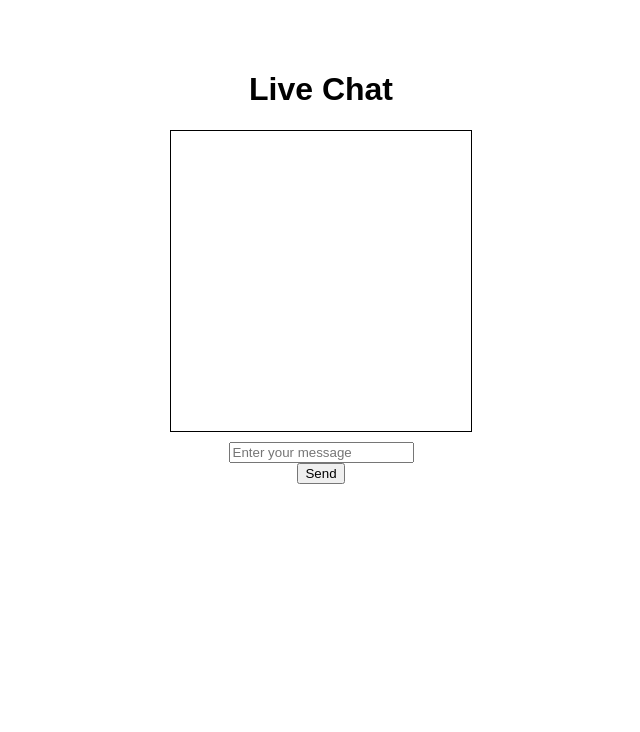
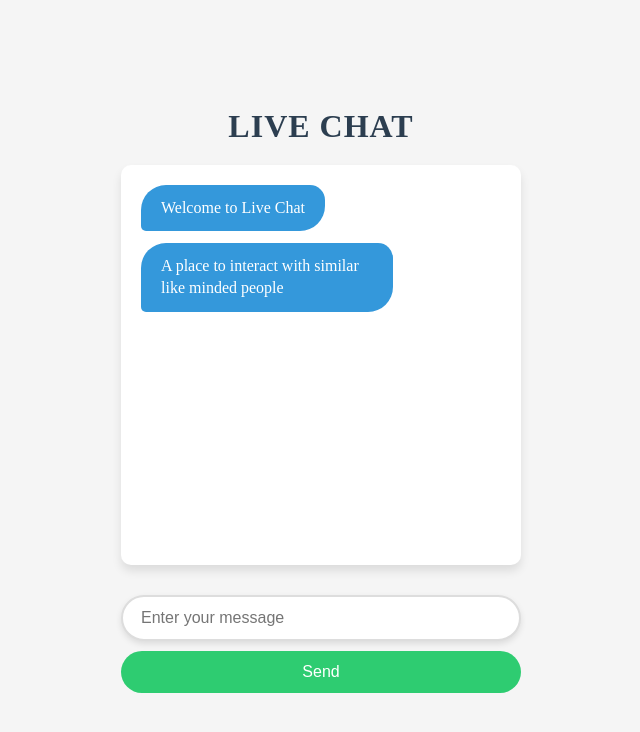
Before and after one commit to PrrajanSaravanan/Recoverypath, a website: page live-chat.html in a window 1280 px wide. Shown: the whole page, without its empty margins (319-959 px from the left). Drawn offline with Linux system fonts and the light colour scheme.

Commit message:
Update live-chat.html
updated

```diff
--- a/live-chat.html
+++ b/live-chat.html
@@ -3,85 +3,181 @@
 <head>
     <meta charset="UTF-8">
     <meta name="viewport" content="width=device-width, initial-scale=1.0">
-    <title>Document</title>
+    <title>Live Chat</title>
+
     <style>
-        body{
-            font-family: Arial, Helvetica, sans-serif;
-            display:flex;
-            flex-direction: column;
-            align-items: center;
-            margin: 50px;
+        * {
+            margin: 0;
+            padding: 0;
+            box-sizing: border-box;
         }
-        #messages{
-            border:1px solid rgb(0, 0, 0);
-            width:300px;
-            height: 300px;
-            overflow-y: auto;
-            margin-bottom: 10px;
-        }
-        .message{
-            margin: 5px;
-            padding: 8px 12px;
-            border-radius: 15px;
-            max-width:80%;
-        }
-        .client-message{
-            background-color: rgb(6, 218, 91);
-            color: rgb(255, 255, 255);
-            text-align: right;
-            align-self: flex-end;
-        }
-        .server-message{
-            background-color: #d0e1fd;
-            color: #003366;
-            text-align: left;
-            align-self: flex-start;
-        }
-        .message-container{
+
+        .chat-box {
             display: flex;
             flex-direction: column;
-            margin-bottom: 5px;
+            justify-content: center;
+            align-items: center;
+            width: 100%;
+            height: 100vh;
+            background-color: #f5f5f5;
+        }
+        .chat-header {
+            font-size: 32px;
+            color: #2c3e50;
+            font-weight: 700;
+            margin-bottom: 20px;
+            letter-spacing: 1px;
+            text-align: center;
+            text-transform: uppercase;
+        }
+        .message-container {
+            width: 100%;
+            max-width: 400px;
+            height: 400px;
+            overflow-y: auto;
+            padding: 20px;
+            background-color: #fff;
+            border-radius: 10px;
+            box-shadow: 0 6px 10px rgba(0, 0, 0, 0.1);
+            margin-bottom: 20px;
+            display: flex;
+            flex-direction: column;
+            gap: 12px;
+        }
+        .message {
+            padding: 12px 20px;
+            border-radius: 25px;
+            max-width: 70%;
+            font-size: 16px;
+            line-height: 1.4;
+            word-wrap: break-word;
+        }
+        .client-message {
+            background-color: #2ecc71;
+            color: white;
+            align-self: flex-end;
+            text-align: right;
+            border-bottom-right-radius: 5px;
+            border-top-left-radius: 15px;
+        }
+
+        /* Server Message */
+        .server-message {
+            background-color: #3498db;
+            color: white;
+            align-self: flex-start;
+            text-align: left;
+            border-bottom-left-radius: 5px;
+            border-top-right-radius: 15px;
+        }
+        .message-wrapper {
+            display: flex;
+            flex-direction: column;
+            gap: 8px;
+        }
+        .message-input {
+            width: 100%;
+            max-width: 400px;
+            padding: 12px 18px;
+            font-size: 16px;
+            border-radius: 25px;
+            border: 2px solid #ddd;
+            margin-top: 10px;
+            box-shadow: 0 3px 6px rgba(0, 0, 0, 0.1);
+            transition: 0.3s ease;
+        }
+        .message-input:focus {
+            border-color: #2ecc71;
+            box-shadow: 0 0 10px rgba(46, 204, 113, 0.4);
+            outline: none;
+        }
+        .send-button {
+            padding: 12px 20px;
+            font-size: 16px;
+            background-color: #2ecc71;
+            color: white;
+            border: none;
+            border-radius: 30px;
+            cursor: pointer;
+            transition: background-color 0.3s ease;
+            margin-top: 10px;
+            width: 100%;
+            max-width: 400px;
+        }
+
+        .send-button:hover {
+            background-color: #27ae60;
+        }
+
+        @media (max-width: 600px) {
+            .chat-header {
+                font-size: 28px;
+            }
+            .message-container {
+                width: 90%;
+                max-width: 100%;
+            }
+            .message-input,
+            .send-button {
+                width: 90%;
+                max-width: 100%;
+            }
         }
     </style>
+
+</head>
+<body>
+
+    <div class="chat-box">
+        <h1 class="chat-header">Live Chat</h1>
+        <div id="messages" class="message-container"></div>
+        <input type="text" id="messageInput" class="message-input" placeholder="Enter your message">
+        <button id="sendButton" class="send-button">Send</button>
+    </div>
+
     <script>
-        let socket=new WebSocket('ws://localhost:8080');
+        let socket = new WebSocket('ws://localhost:8080');
 
-        socket.onopen=function(event){
-            displayMessage("Connected to the webSocket server.","server");
-        };
-        socket.onmessage=function(event){
-            displayMessage(event.data,"server");
+        socket.onopen = function(event) {
+            displayMessage("Connected to the WebSocket server.", "server");
         };
 
-        function displayMessage(message,sender){
-            const messageContainer=document.getElementById("messages");
-            const messageElement=document.createElement("div");
+        socket.onmessage = function(event) {
+            displayMessage(event.data, "server");
+        };
+
+        socket.onerror = function(event) {
+            displayMessage("Welcome to Live Chat", "server");
+        };
+
+        socket.onclose = function(event) {
+            displayMessage("A place to interact with similar like minded people", "server");
+        };
+
+        function displayMessage(message, sender) {
+            const messageContainer = document.getElementById("messages");
+            const messageElement = document.createElement("div");
             messageElement.classList.add("message");
-            messageElement.classList.add(
-                sender==="client"?"client-message":"server-message"
-            );
-            messageElement.textContent=message;
-            const messageWrapper=document.createElement("div");
-            messageWrapper.classList.add("message-container");
+            messageElement.classList.add(sender === "client" ? "client-message" : "server-message");
+            messageElement.textContent = message;
+            const messageWrapper = document.createElement("div");
+            messageWrapper.classList.add("message-wrapper");
             messageWrapper.appendChild(messageElement);
             messageContainer.appendChild(messageWrapper);
-            messageContainer.scrollTop=messageContainer.scrollHeight;
+            messageContainer.scrollTop = messageContainer.scrollHeight;
         }
 
-        function sendMessage(){
-            let message=document.getElementById("messageInput").value;
-            if(message.trim()!==""){
+        function sendMessage() {
+            let message = document.getElementById("messageInput").value;
+            if (message.trim() !== "") {
                 socket.send(message);
-                displayMessage(message,"client");
-                document.getElementById("messageInput").value="";
+                displayMessage(message, "client");
+                document.getElementById("messageInput").value = "";
             }
         }
+
+        document.getElementById("sendButton").addEventListener("click", sendMessage);
     </script>
-</head>
-<body>
-     <h1>Live Chat</h1>
-     <div id="messages"></div>
-     <input type="text" id="messageInput" placeholder="Enter your message">
-     <button onclick="sendMessage()">Send</button>
+
 </body>
 </html>
```
